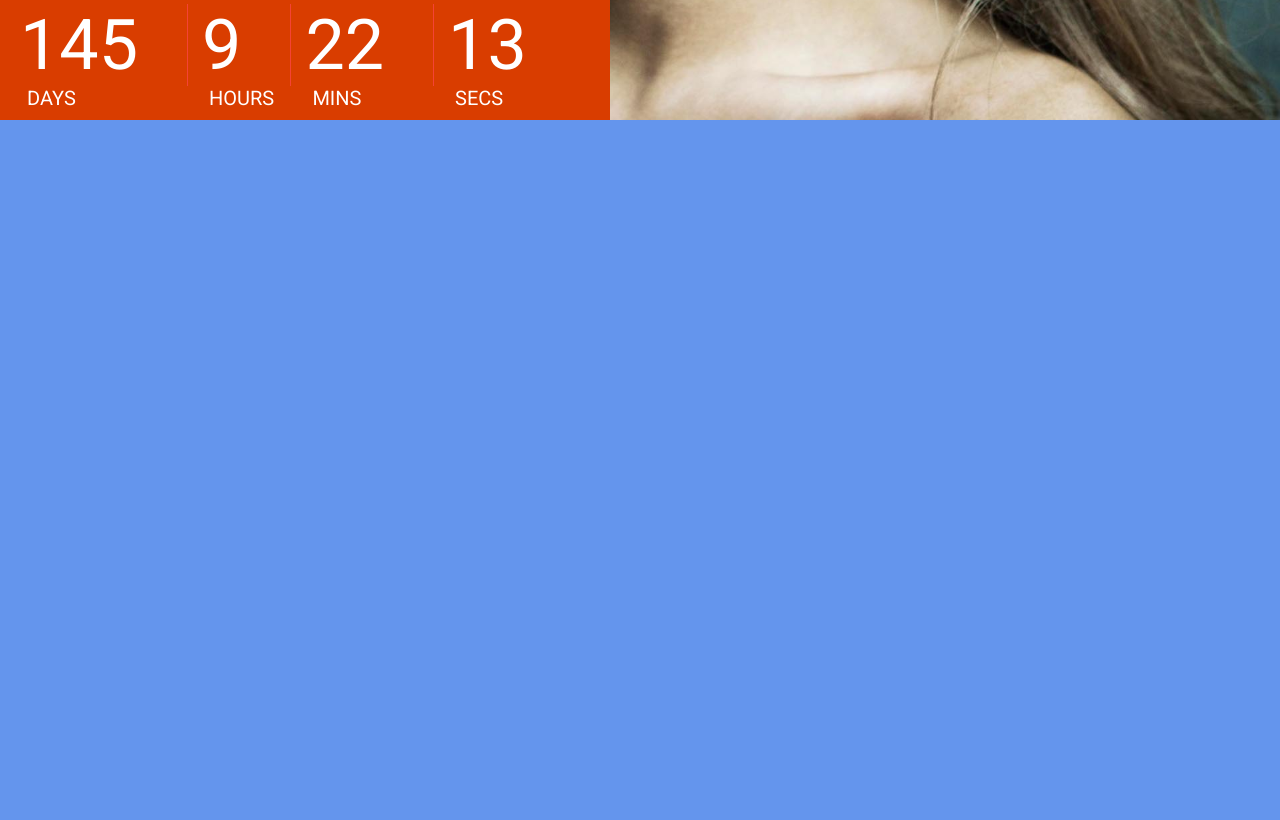
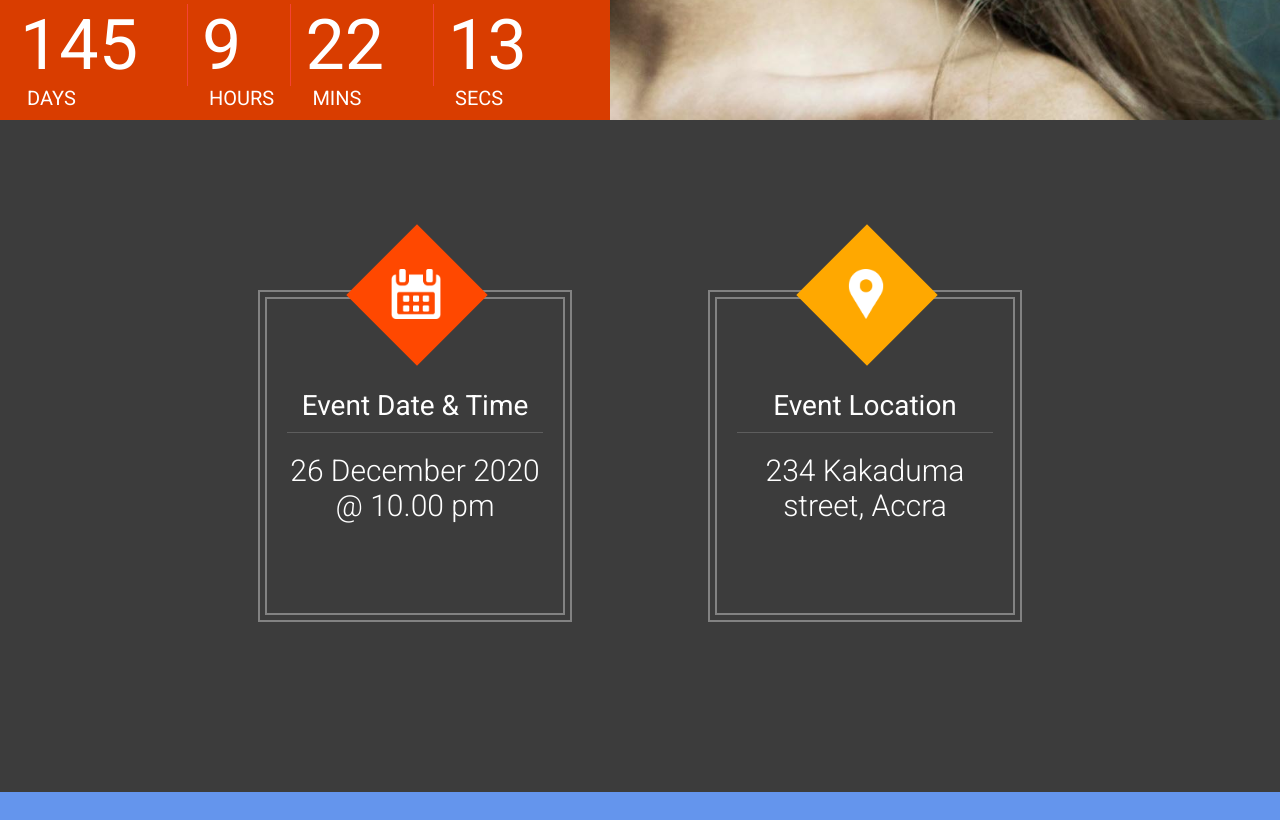
Before and after one commit to Midstackdev/react-concert, a React (Create React App) app: page / in a window 1280 px wide. Shown: the part 680-1500 px from the top of the page. Built offline with nearby package versions, Linux system fonts and the light colour scheme.

Commit message:
Venue Info

```diff
--- a/src/App.js
+++ b/src/App.js
@@ -3,6 +3,7 @@
 
 import Header from './components/layouts/Header'
 import Featured from './components/featured'
+import VenueInfo from './components/venueInfo'
 
 
 class App extends Component {
@@ -11,6 +12,7 @@
       <div className="App" style={{height:"1500px", background:"cornflowerblue"}}>
         <Header/>
         <Featured />
+        <VenueInfo />
       </div>
     );
   }
--- a/src/components/featured/CountDown.js
+++ b/src/components/featured/CountDown.js
@@ -26,6 +26,7 @@
         minutes,
         seconds,
       })
+      // console.log(new Date())
     }
   }
 
--- /dev/null
+++ b/src/components/venueInfo/index.js
@@ -0,0 +1,62 @@
+import React from 'react'
+import Zoom from 'react-reveal/Zoom'
+
+import IconCalendar from '../../resources/images/icons/calendar.png'
+import IconLocation from '../../resources/images/icons/location.png'
+
+const VenueInfo = () => {
+  return (
+    <div className="bck_black">
+      <div className="center_wrapper">
+        <div className="vn_wrapper">
+
+          <Zoom duration={500}>
+            <div className="vn_item">
+              <div className="vn_outer">
+                <div className="vn_inner">
+                  <div className="vn_icon_square bck_red"></div>
+                  <div
+                    className="vn_icon"
+                    style={{
+                      background: `url(${IconCalendar})`
+                    }}
+                    ></div>
+                  <div className="vn_title">
+                    Event Date & Time
+                  </div>
+                  <div className="vn_desc">
+                    26 December 2020 @ 10.00 pm
+                  </div>
+                </div>
+              </div>
+            </div>
+          </Zoom>
+
+          <Zoom duration={500} delay={500}>
+            <div className="vn_item">
+              <div className="vn_outer">
+                <div className="vn_inner">
+                  <div className="vn_icon_square bck_yellow"></div>
+                  <div
+                    className="vn_icon"
+                    style={{
+                      background: `url(${IconLocation})`
+                    }}
+                  ></div>
+                  <div className="vn_title">
+                    Event Location
+                  </div>
+                  <div className="vn_desc">
+                    234 Kakaduma street, Accra
+                  </div>
+                </div>
+              </div>
+            </div>
+          </Zoom>
+        </div>
+      </div>
+    </div>
+  )
+}
+
+export default VenueInfo
```
